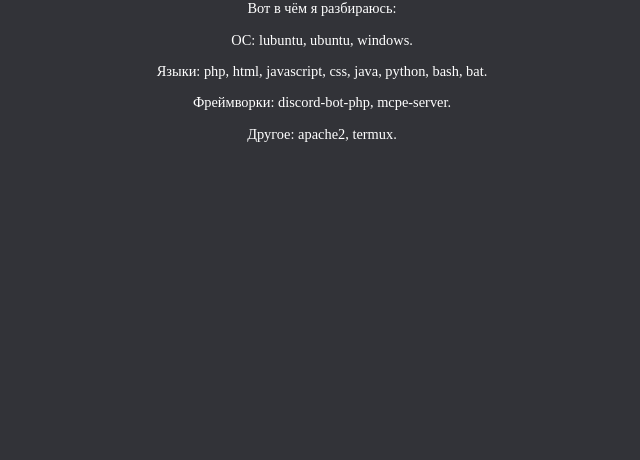
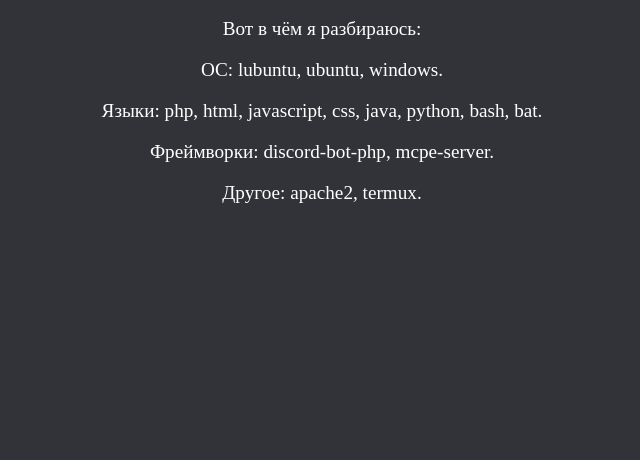
Before and after one commit to psevdonimux/biography, a plain HTML site: page index.html in a window 1280 px wide. Shown: the part 340-800 px from the top of the page, without its empty margins (318-958 px from the left). Drawn offline with Linux system fonts and the light colour scheme.

Commit message:
Улучшения для пк

```diff
--- a/index.html
+++ b/index.html
@@ -23,7 +23,7 @@
 #text{
  margin-top: 29vh;
  text-align: center;
- font-size: 230%;
+ font-size: 1.8vh;
 }
 @media (orientation: landscape){
  #avatar{
@@ -32,7 +32,7 @@
  }
  #text{
  margin-top: 22.5vw;
- font-size: 90%;
+ font-size: 1.5vw;
 }
 }
 </style>
```
